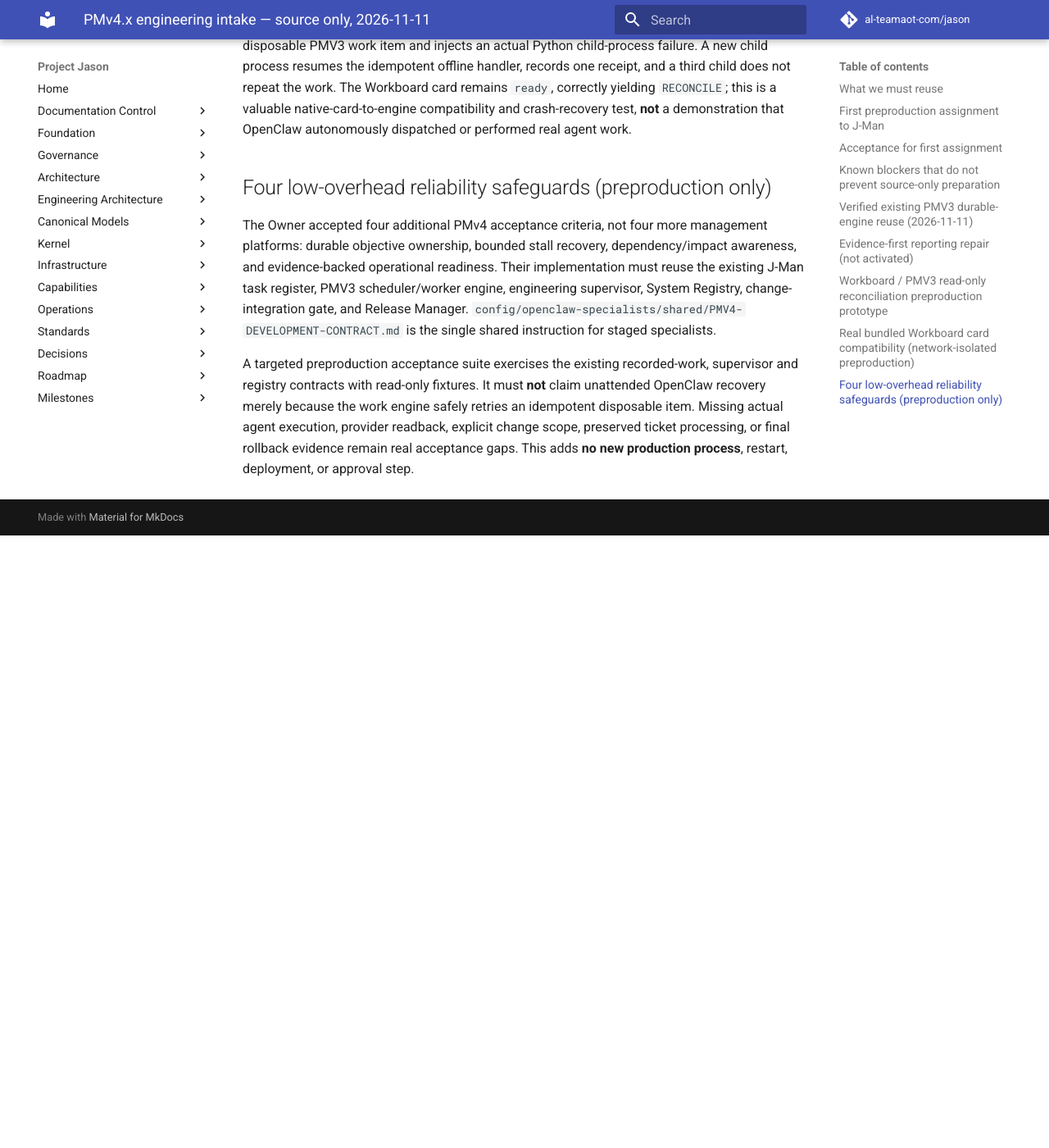
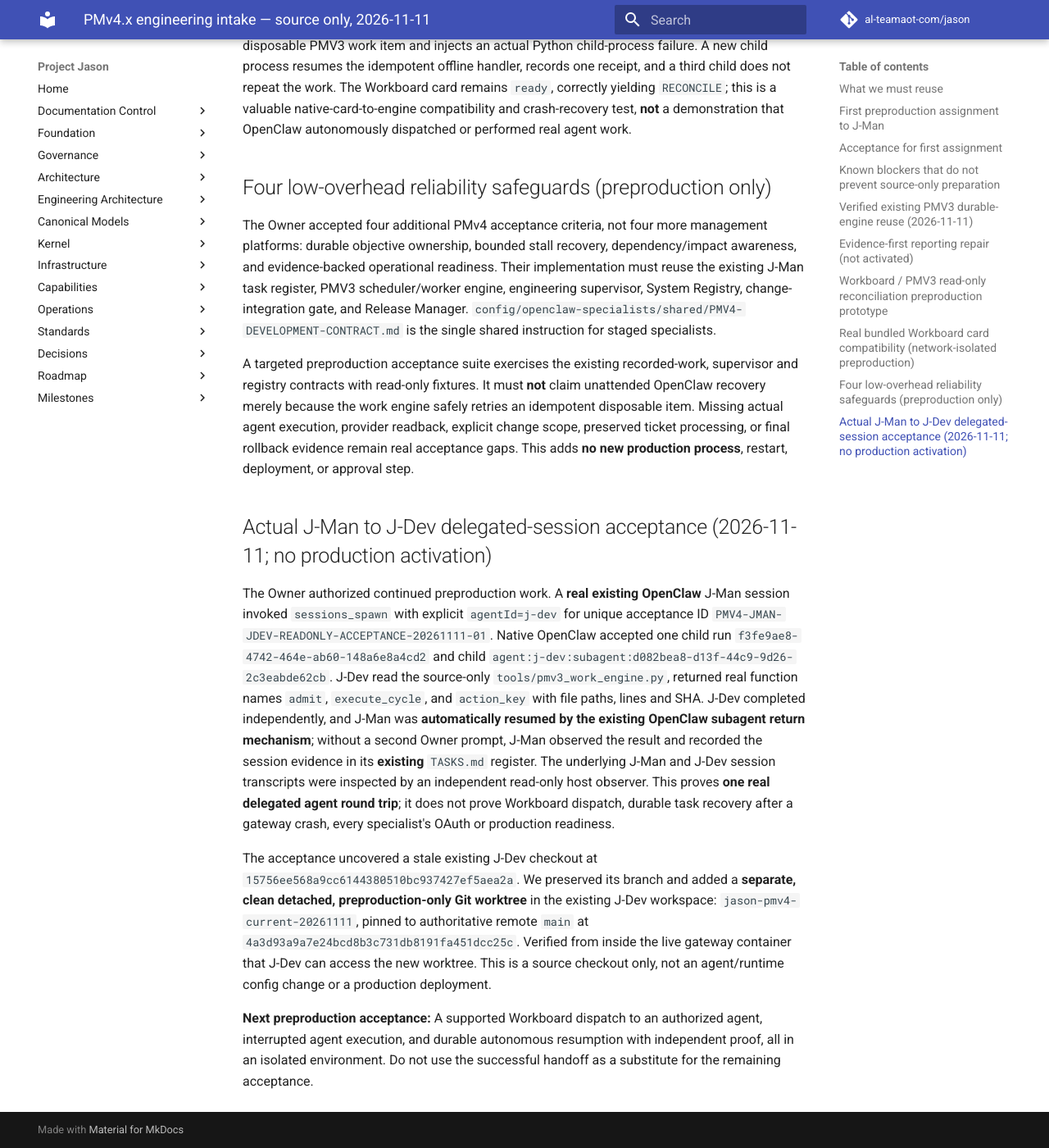
Before and after one commit to al-teamaot-com/jason, an MkDocs documentation site: the page built from docs/operations/PMv4-Engineering-Source-Only-Intake.md, in a window 1280 px wide and 1400 px high, scrolled down 4622 px. Shown: the whole window at 82% size. Built offline with MkDocs 1.6.1 and Material for MkDocs 9.7.7, drawn with Linux system fonts in a browser that asks for light colours; comment, search, counter and statistics services are not loaded; before the commit the page ends 5275 px from its top, so only the background shows below that.

Commit message:
record real J-Man/J-Dev preproduction delegation acceptance

```diff
--- a/docs/operations/PMv4-Engineering-Source-Only-Intake.md
+++ b/docs/operations/PMv4-Engineering-Source-Only-Intake.md
@@ -78,3 +78,11 @@ A further optional host acceptance test links the **same native Workboard card i
 The Owner accepted four additional PMv4 acceptance criteria, not four more management platforms: durable objective ownership, bounded stall recovery, dependency/impact awareness, and evidence-backed operational readiness. Their implementation must reuse the existing J-Man task register, PMV3 scheduler/worker engine, engineering supervisor, System Registry, change-integration gate, and Release Manager. `config/openclaw-specialists/shared/PMV4-DEVELOPMENT-CONTRACT.md` is the single shared instruction for staged specialists.
 
 A targeted preproduction acceptance suite exercises the existing recorded-work, supervisor and registry contracts with read-only fixtures. It must **not** claim unattended OpenClaw recovery merely because the work engine safely retries an idempotent disposable item. Missing actual agent execution, provider readback, explicit change scope, preserved ticket processing, or final rollback evidence remain real acceptance gaps. This adds **no new production process**, restart, deployment, or approval step.
+
+## Actual J-Man to J-Dev delegated-session acceptance (2026-11-11; no production activation)
+
+The Owner authorized continued preproduction work. A **real existing OpenClaw** J-Man session invoked `sessions_spawn` with explicit `agentId=j-dev` for unique acceptance ID `PMV4-JMAN-JDEV-READONLY-ACCEPTANCE-20261111-01`. Native OpenClaw accepted one child run `f3fe9ae8-4742-464e-ab60-148a6e8a4cd2` and child `agent:j-dev:subagent:d082bea8-d13f-44c9-9d26-2c3eabde62cb`. J-Dev read the source-only `tools/pmv3_work_engine.py`, returned real function names `admit`, `execute_cycle`, and `action_key` with file paths, lines and SHA. J-Dev completed independently, and J-Man was **automatically resumed by the existing OpenClaw subagent return mechanism**; without a second Owner prompt, J-Man observed the result and recorded the session evidence in its **existing** `TASKS.md` register. The underlying J-Man and J-Dev session transcripts were inspected by an independent read-only host observer. This proves **one real delegated agent round trip**; it does not prove Workboard dispatch, durable task recovery after a gateway crash, every specialist's OAuth or production readiness.
+
+The acceptance uncovered a stale existing J-Dev checkout at `15756ee568a9cc6144380510bc937427ef5aea2a`. We preserved its branch and added a **separate, clean detached, preproduction-only Git worktree** in the existing J-Dev workspace: `jason-pmv4-current-20261111`, pinned to authoritative remote `main` at `4a3d93a9a7e24bcd8b3c731db8191fa451dcc25c`. Verified from inside the live gateway container that J-Dev can access the new worktree. This is a source checkout only, not an agent/runtime config change or a production deployment.
+
+**Next preproduction acceptance:** A supported Workboard dispatch to an authorized agent, interrupted agent execution, and durable autonomous resumption with independent proof, all in an isolated environment. Do not use the successful handoff as a substitute for the remaining acceptance.
```
